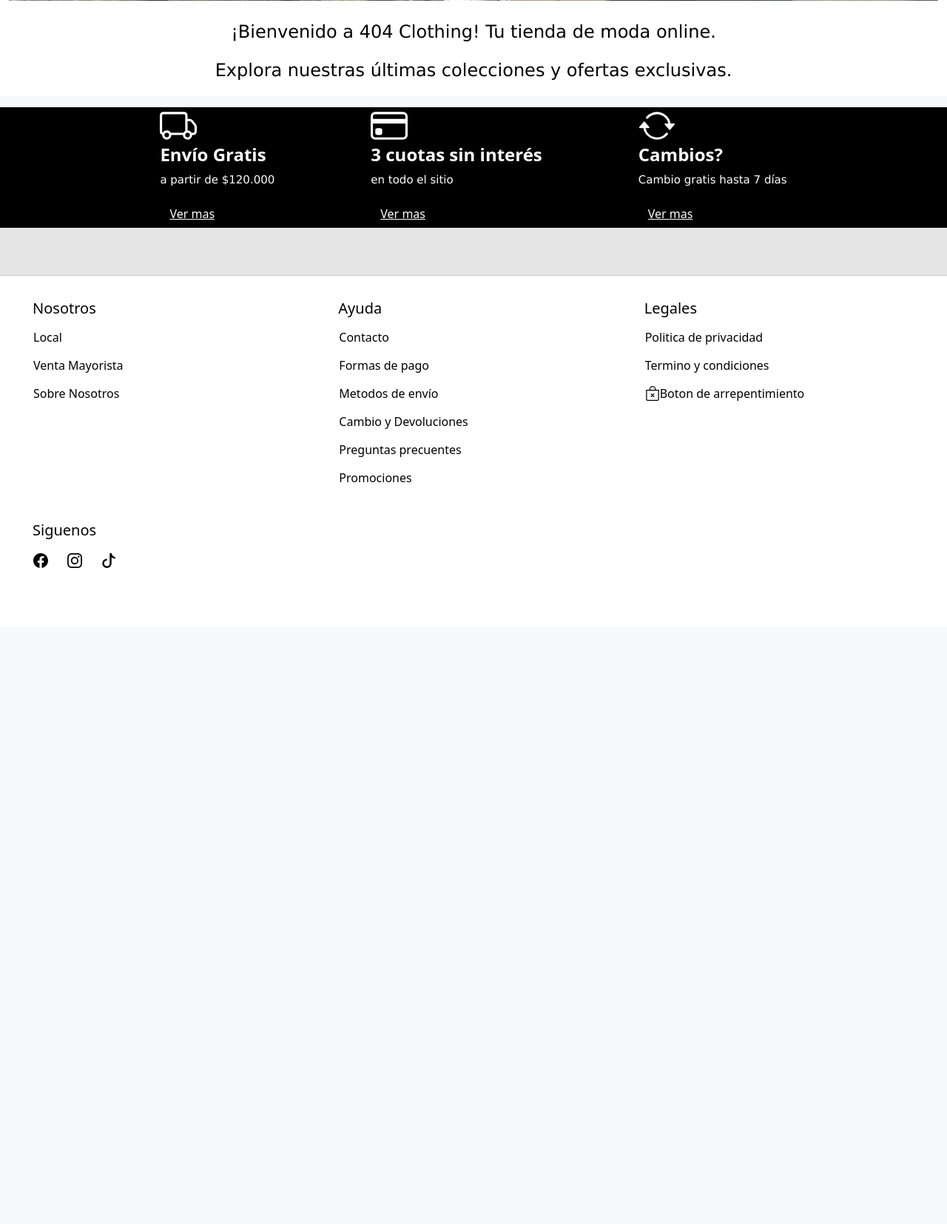
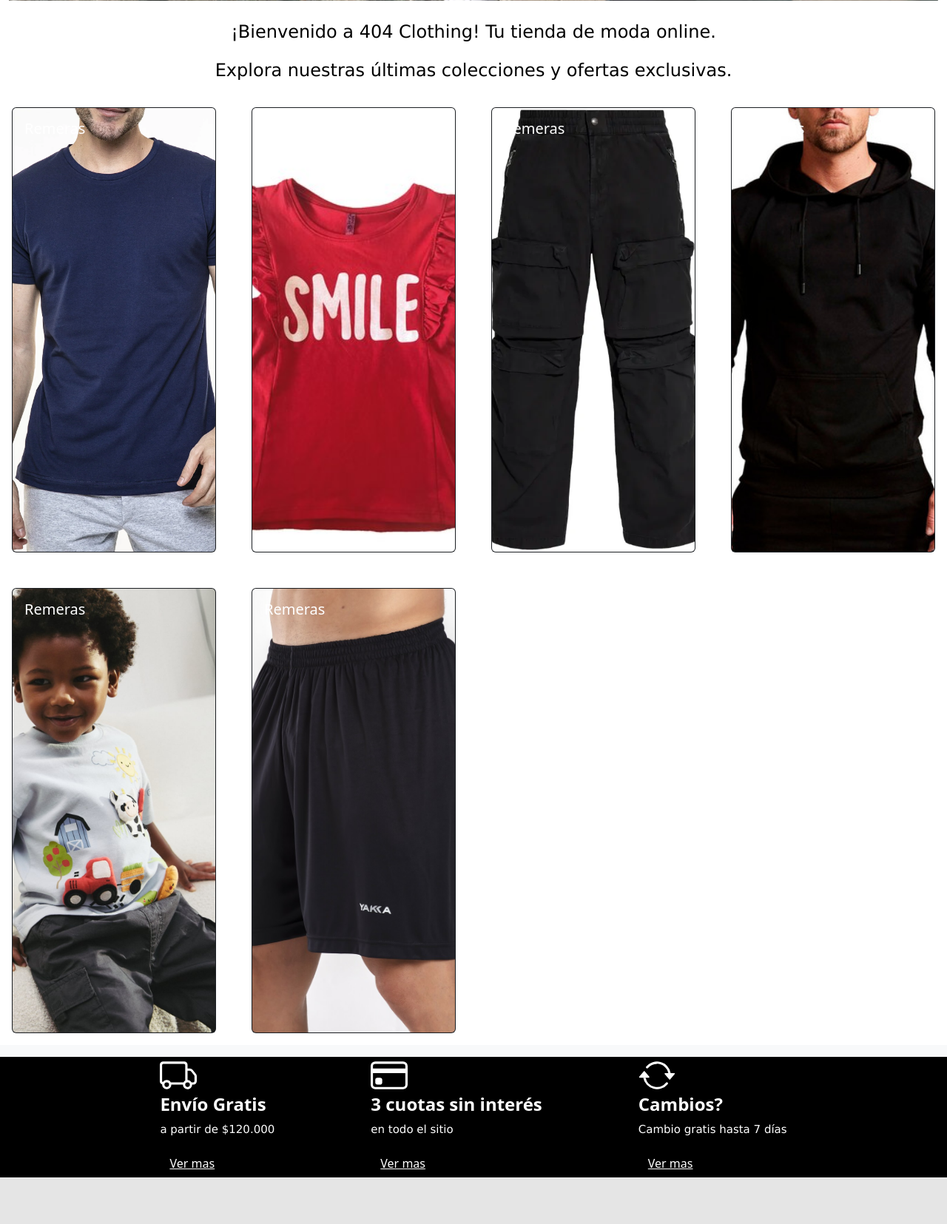
Before and after one commit to DarioMartin3/proyecto_MaidanaPablo_MartinCarlos, a CodeIgniter 4 app: the page made by app/Views/homepage.php in a window 1280 px wide. Shown: the part 849-2504 px from the top of the page at 74% size. Before the commit the page ends 1617 px from the top, so only its background shows below. Run offline with PHP 8.4 and a stand-in for CodeIgniter, Linux system fonts and the light colour scheme; the template is opened without the code that fills it, so the values that code supplies are empty; some libraries are stand-ins or nearby versions.

Commit message:
se agregaron las cartas y sus estilos

```diff
--- a/app/Views/homepage.php
+++ b/app/Views/homepage.php
@@ -88,5 +88,57 @@
     <p class="text-center">
       Explora nuestras últimas colecciones y ofertas exclusivas.
     </p>
+    <section class="conteiner-fluid">
+      <div class="d-grid gap-3 colum_responsive">
+        <div class="p-3 "> <a href="#">
+              <div class="card text-bg-dark float">
+              <img src="./assets/img/imagenes_cartila/remera.jpg" class="card-img" alt="buzos">
+              <div class="card-img-overlay">
+                <h5 class="card-title">Remeras</h5>
+              </div>
+            </div>
+        </a></div>
+        <div class="p-3"> <a href="#">
+              <div class="card text-bg-dark float">
+              <img src="./assets/img/imagenes_cartila/remera_mujer.jpg" class="card-img" alt="buzos">
+              <div class="card-img-overlay">
+                <h5 class="card-title">Remeras</h5>
+              </div>
+            </div>
+        </a></div>
+        <div class="p-3"> <a href="#">
+              <div class="card text-bg-dark float">
+              <img src="./assets/img/imagenes_cartila/cargo.webp" class="card-img" alt="buzos">
+              <div class="card-img-overlay">
+                <h5 class="card-title">Remeras</h5>
+              </div>
+            </div>
+        </a></div>
+        <div class="p-3"> <a href="#">
+              <div class="card text-bg-dark float">
+              <img src="./assets/img/imagenes_cartila/buzo.jpg" class="card-img" alt="buzos">
+              <div class="card-img-overlay">
+                <h5 class="card-title">Remeras</h5>
+              </div>
+            </div>
+        </a></div>
+        <div class="p-3"> <a href="#">
+              <div class="card text-bg-dark float">
+              <img src="./assets/img/imagenes_cartila/ropa_niño.jpg" class="card-img" alt="buzos">
+              <div class="card-img-overlay">
+                <h5 class="card-title">Remeras</h5>
+              </div>
+            </div>
+        </a></div>
+        <div class="p-3"> <a href="#">
+              <div class="card text-bg-dark float">
+              <img src="./assets/img/imagenes_cartila/short.jpg" class="card-img " alt="buzos">
+              <div class="card-img-overlay">
+                <h5 class="card-title">Remeras</h5>
+              </div>
+            </div>
+        </a></div>
+      </div>
+    </section>
   </body>
 <?php echo $this->endSection(); ?>
--- a/assets/css/mystyle.css
+++ b/assets/css/mystyle.css
@@ -257,3 +257,32 @@ h1 {
   .list-unstyled.d-flex.justify-content-start {
     flex-wrap: wrap; /* Permite que los elementos se ajusten en varias filas */
 }
+
+.card-img {
+    height: 600px; /* Altura fija para todas */
+    width: 100%;
+    object-fit: cover; /* Recorta la imagen manteniendo proporción */
+}
+
+
+.float{
+    transition: .5s, color .10s;
+    -webkit-transition: .5s, color .10s;
+    -moz-transition: .5s, color .10s;
+}
+.float:hover{
+    box-shadow: 0 8px 8px 0 #000000,0 8px 8px 0 #000000;
+    transform: translate(0px,5px);
+    -webkit-transform: translate(0px,5px);
+    -moz-transform:translate(0px,5px);
+}
+
+.colum_responsive{
+    display: grid;
+    grid-template-columns:
+        repeat(
+            auto-fit,
+            minmax(min(300px, 100%), 1fr)
+        );
+
+}
```
Also changed, not shown: assets/img/imagenes_cartila/buzo.jpg (added), assets/img/imagenes_cartila/cargo.webp (added), assets/img/imagenes_cartila/remera.jpg (added), assets/img/imagenes_cartila/remera_mujer.jpg (added), assets/img/imagenes_cartila/ropa_niño.jpg (added), assets/img/imagenes_cartila/short.jpg (added).
